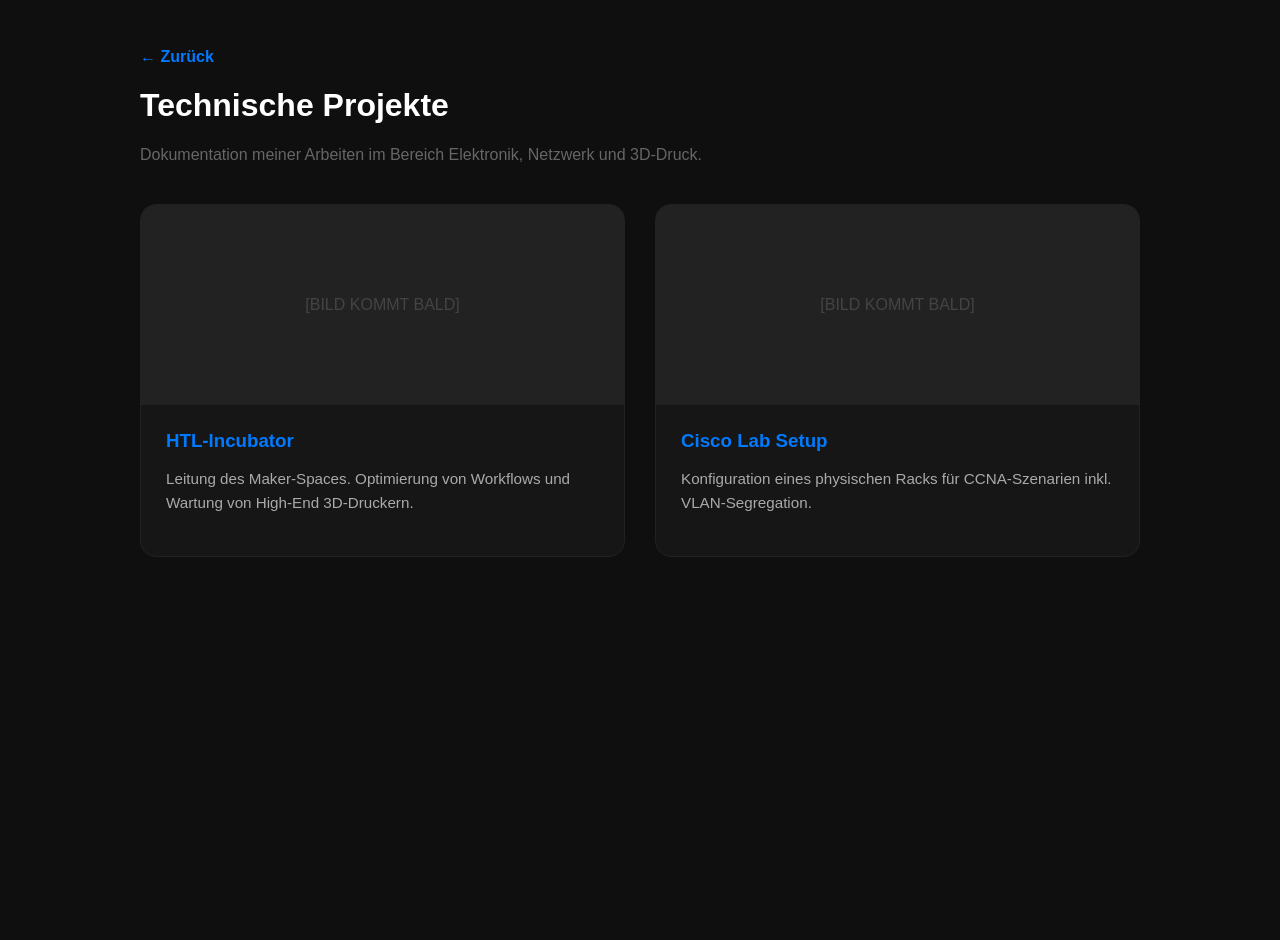
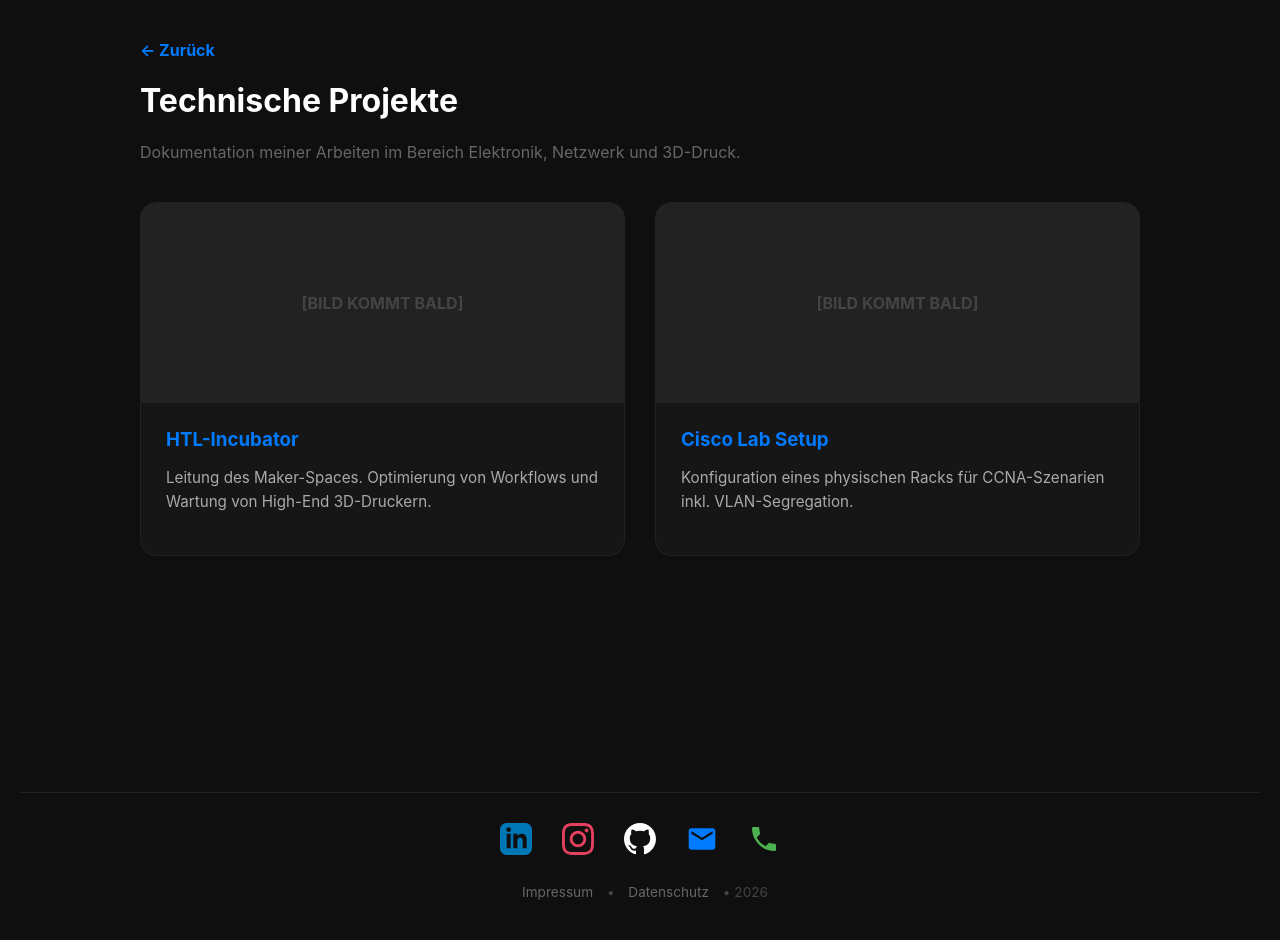
Before and after one commit to Sandroexe/Sandroexe, a Jekyll site: the page built from projects.html, in a window 1280 px wide. Built offline with Jekyll 4.4.1, drawn with Linux system fonts in a browser that asks for light colours; before the commit the page ends 900 px from its top, so only the background shows below that.

Commit message:
Update projects.html

```diff
--- a/projects.html
+++ b/projects.html
@@ -1,3 +1,5 @@
+---
+---
 <!DOCTYPE html>
 <html lang="de">
 <head>
@@ -5,20 +7,33 @@
     <meta name="viewport" content="width=device-width, initial-scale=1.0">
     <title>Projekte | Sandro Exenberger</title>
     <style>
-        body { background: #0f0f0f; color: #fff; font-family: sans-serif; padding: 40px; }
-        .container { max-width: 1000px; margin: auto; }
+        :root {
+            --accent: #007aff;
+            --bg: #0f0f0f;
+        }
+        body { background: var(--bg); color: #fff; font-family: -apple-system, BlinkMacSystemFont, "Segoe UI", Roboto, sans-serif; padding: 40px 20px 0 20px; margin: 0; display: flex; flex-direction: column; min-height: 100vh; }
+        .container { max-width: 1000px; width: 100%; margin: 0 auto; flex: 1; }
         .project-grid { display: grid; grid-template-columns: repeat(auto-fit, minmax(300px, 1fr)); gap: 30px; margin-top: 40px; }
         .project-card {
             background: #161616; border-radius: 16px; overflow: hidden; border: 1px solid #222;
             transition: 0.3s; cursor: pointer;
         }
-        .project-card:hover { border-color: #007aff; transform: translateY(-5px); }
-        .project-img { width: 100%; height: 200px; background: #222; display: flex; align-items: center; justify-content: center; color: #444; }
+        .project-card:hover { border-color: var(--accent); transform: translateY(-5px); box-shadow: 0 10px 30px -10px rgba(0, 122, 255, 0.25); }
+        .project-img { width: 100%; height: 200px; background: #222; display: flex; align-items: center; justify-content: center; color: #444; font-weight: bold; }
         .project-info { padding: 25px; }
-        .project-info h3 { margin: 0 0 10px 0; color: #007aff; }
+        .project-info h3 { margin: 0 0 10px 0; color: var(--accent); }
         .project-info p { color: #aaa; font-size: 0.95rem; line-height: 1.6; }
         .back-nav { margin-bottom: 20px; }
-        .back-nav a { color: #007aff; text-decoration: none; font-weight: bold; }
+        .back-nav a { color: var(--accent); text-decoration: none; font-weight: bold; }
+
+        /* --- FOOTER CSS --- */
+        .footer-container { margin-top: 60px; padding: 30px 0 40px; border-top: 1px solid #222; width: 100%; text-align: center; position: relative; z-index: 2; }
+        .social-icons { display: flex; justify-content: center; gap: 30px; margin-bottom: 25px; flex-wrap: wrap; }
+        .social-icon { width: 32px; height: 32px; transition: transform 0.3s ease; }
+        .icon-linkedin { fill: #0077b5; } .icon-instagram { fill: #E4405F; } .icon-github { fill: #ffffff; } .icon-mail { fill: var(--accent); } .icon-phone { fill: #4caf50; }
+        .social-icons a:hover .social-icon { transform: scale(1.25); }
+        .legal-links { font-size: 0.85rem; color: #444; margin-top: 20px; }
+        .legal-links a { color: #666; margin: 0 10px; text-decoration: none; }
     </style>
 </head>
 <body>
@@ -28,6 +43,7 @@
         <p style="color: #666;">Dokumentation meiner Arbeiten im Bereich Elektronik, Netzwerk und 3D-Druck.</p>
 
         <div class="project-grid">
+            <!-- Beispiel Projekt 1 -->
             <div class="project-card">
                 <div class="project-img">[BILD KOMMT BALD]</div>
                 <div class="project-info">
@@ -36,6 +52,7 @@
                 </div>
             </div>
 
+            <!-- Beispiel Projekt 2 -->
             <div class="project-card">
                 <div class="project-img">[BILD KOMMT BALD]</div>
                 <div class="project-info">
@@ -45,5 +62,8 @@
             </div>
         </div>
     </div>
+
+    <!-- ZENTRALER FOOTER -->
+    {% include footer.html %}
 </body>
 </html>
```
